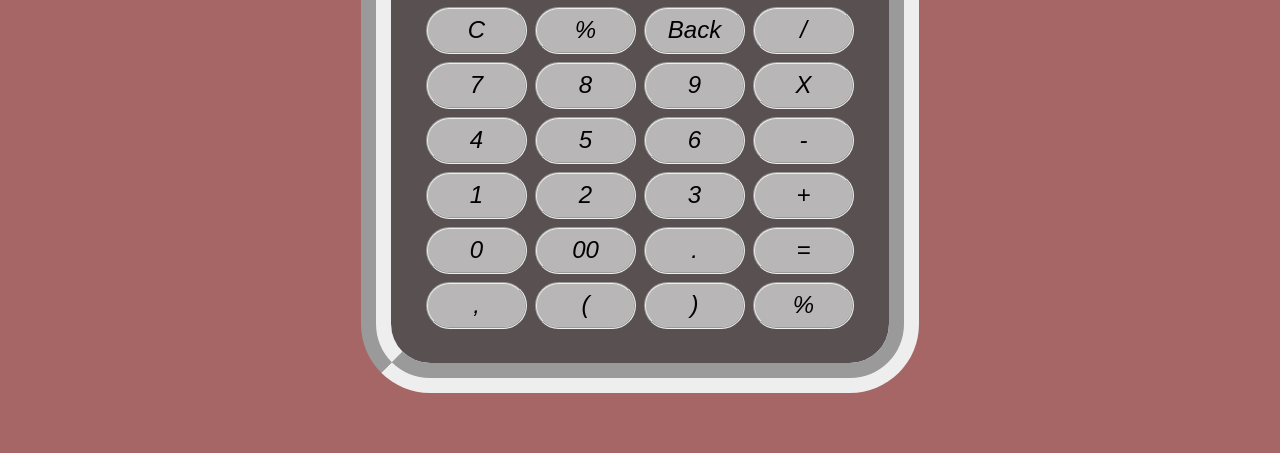
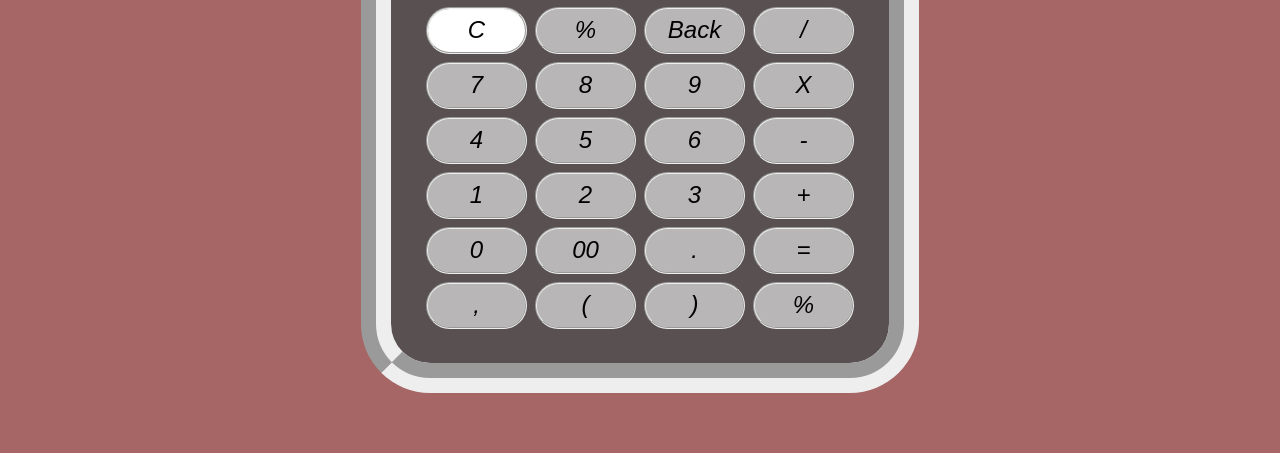
Before and after one commit to shahanawajalam/mycalculator, a plain HTML site: page index.html in a window 1280 px wide. In both pictures the pointer is over the button 476 px from the left and 377 px from the top of the page. Shown: the part 347-800 px from the top of the page. Drawn offline with Linux system fonts and the light colour scheme.

Commit message:
Update calculator.css

```diff
--- a/calculator.css
+++ b/calculator.css
@@ -39,6 +39,9 @@ button {
   border-radius: 24px;
   margin: 2px;
 }
+button:hover {
+    background-color: #fff;
+}
 .calculator {
   border: 30px groove;
   background-color: #595151;
```
